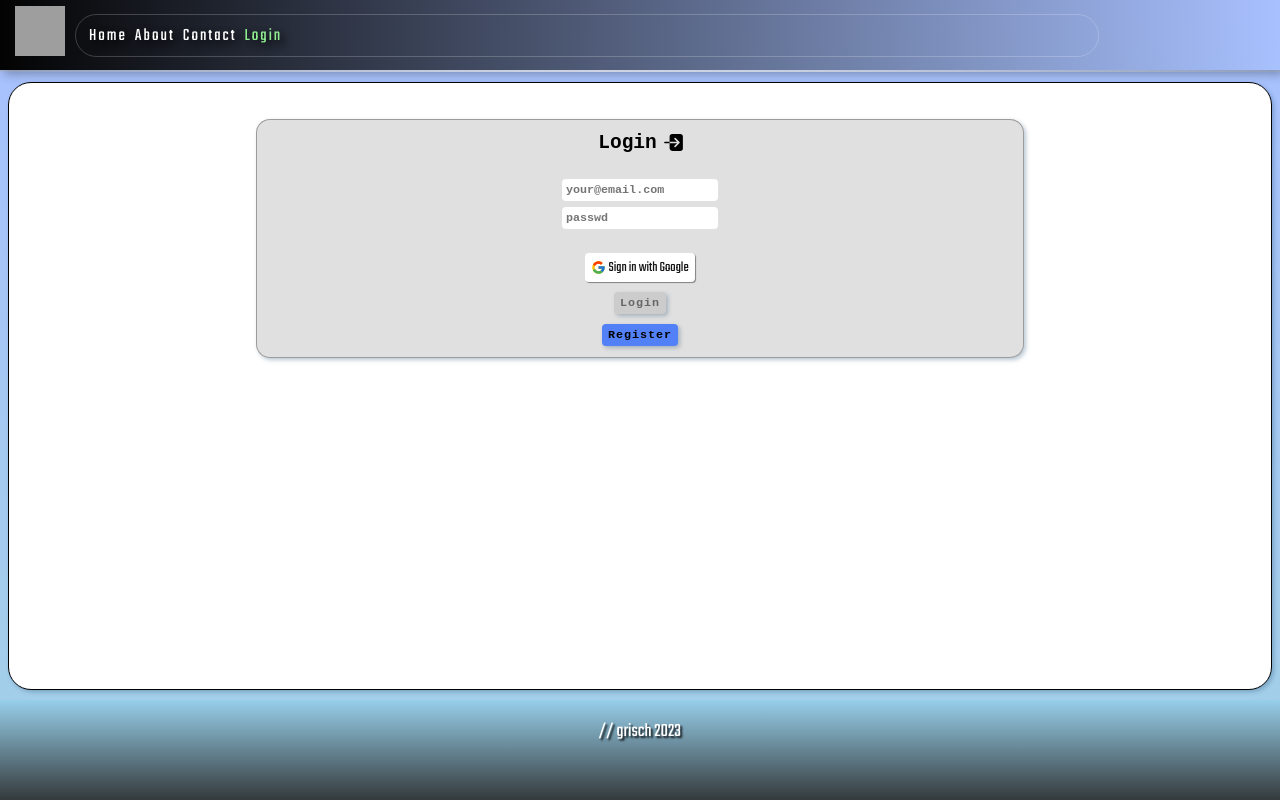
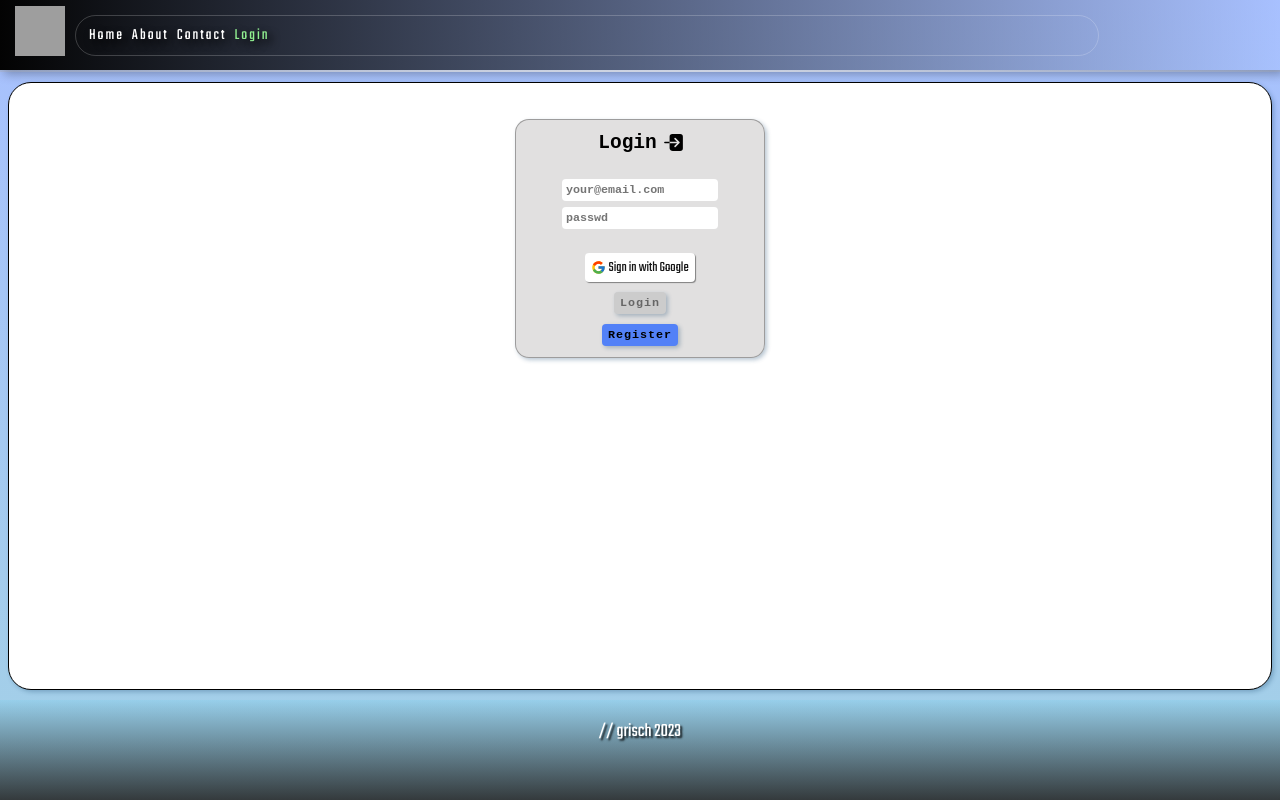
Before and after one commit to Anthcode/react-router, a React (Create React App) app: page /login in a window 1280 px wide. Built offline with nearby package versions, Linux system fonts and the light colour scheme; no server answers; grey boxes are pictures that could not be loaded.

Commit message:
4 files modified

```diff
--- a/src/auth/AuthContext.js
+++ b/src/auth/AuthContext.js
@@ -27,8 +27,8 @@ export function AuthProvider({ children }) {
 
   function signGoogle(){
     const provider = new GoogleAuthProvider();
+    console.log(provider)
     return signInWithPopup(auth, provider)
-  /* */
   }
 
 
@@ -38,31 +38,30 @@ export function AuthProvider({ children }) {
       const userId = userCredential.user.uid;
       const userEmail = userCredential.user.email;
       createUserDataFolder(userId, userEmail);
-      getUserDataFolder(userId);// Tworzenie folderu dla użytkownika w bazie danych
+      getUserDataFolder(userId);// function create data from user in realtimedatabase
       return userId;
     })
     .catch((error) => {
-      console.error('Błąd podczas tworzenia nowego użytkownika:', error);
+      console.error('Error new user created: ', error);
     });
   }
 
   function createUserDataFolder(userId,userEmail) {
     const userFolderRef = ref(db, '/users/' + userId)
-    // Tworzenie folderu dla użytkownika
+    // create user folder
     const userName = userEmail.split('@')[0];
    set(userFolderRef,{
-      // Dodaj dowolne początkowe dane dla folderu użytkownika
-      // Na przykład:
+      // starter default data new user
       id : userId,
       name: userName,
       age: 30,
       email: userEmail
     })
     .then(() => {
-      console.log('Utworzono folder dla użytkownika:', userId);
+      console.log('Created folder for user: ', userId);
     })
     .catch((error) => {
-      console.error('Błąd podczas tworzenia folderu użytkownika:', error);
+      console.error('Error created user folder :', error);
     });
   }
 
@@ -72,11 +71,11 @@ export function AuthProvider({ children }) {
     return signInWithEmailAndPassword(auth, email, password)
     .then((userCredential) => {
       const userId = userCredential.user.uid;
-      getUserDataFolder(userId); // Pobranie danych z folderu użytkownika
+      getUserDataFolder(userId); // get data from user folder
       return userId;
     })
     .catch((error) => {
-      console.error('Błąd podczas tworzenia nowego użytkownika:', error);
+      console.error('Error user login :', error);
     });
   }
 
@@ -113,11 +112,13 @@ export function AuthProvider({ children }) {
   useEffect(() => {
     const unsubscribe = onAuthStateChanged(auth, (user) => {
       setCurrentUser(user);
+
+      console.log(currentUser)
       setLoading(false);
     });
 
     return unsubscribe;
-  }, []);
+  }, [currentUser]);
 
   const value = {
     currentUser,
@@ -128,7 +129,8 @@ export function AuthProvider({ children }) {
     resetPassword,
     updateEmail,
     updatePassword,
-    signGoogle
+    signGoogle,
+    loading
   };
 
   return <AuthContext.Provider value={value}>{children}</AuthContext.Provider>;
--- a/src/components/Login.js
+++ b/src/components/Login.js
@@ -5,13 +5,12 @@ import { IoLogIn } from  "react-icons/io5";
 import { FcGoogle } from  "react-icons/fc"
 
 export default function Login() {
-  const { login, currentUser, logout, signup, signGoogle } = useAuth();
+  const { login, signup, signGoogle } = useAuth();
   const navigate = useNavigate();
   const [email, setEmail] = useState('');
   const [password, setPassword] = useState('');
   const [isLoging, setIsLoging] = useState(false);
   const [error, setError] = useState('');
-
 
   async function handleGoogle(e) {
     e.preventDefault();
@@ -25,8 +24,6 @@ export default function Login() {
     }
     setIsLoging(false);
   }
-
-
 
   async function handleRegister(e) {
     e.preventDefault();
@@ -60,7 +57,7 @@ export default function Login() {
 
   return (
     <div className="login">
-        <form>
+        <form className="form-login">
         <div className="login-header">
           <h2>Login</h2>
           <IoLogIn size={25}/>
@@ -97,7 +94,6 @@ export default function Login() {
           <button className="btn-register" onClick={handleRegister}>
             Register
           </button>
-
         </form>
 
     </div>
--- a/src/components/UserPage.js
+++ b/src/components/UserPage.js
@@ -1,29 +1,28 @@
 import React from 'react';
 import { useAuth } from '../auth/AuthContext';
-import { FaUserCircle} from  "react-icons/fa";
 
 export default function UserPage() {
   const { currentUser, userData } = useAuth();
   return (
     <div className="userPage">
       <div className="userAvatar">
-      <FaUserCircle size={30}/>
+        <img src={currentUser.photoURL} alt="useravatar" className="imgAvatar"/>
       </div>
       <h1>UserPAGE</h1>
       <div className="logout">
         <p>
-          Użytkownik jest zalogowany jako <b>{currentUser.email}</b>
+          Użytkownik jest zalogowany jako <b>{userData.name?userData.name:currentUser.displayName}</b>
         </p>
        <div className="userinfo">
          <ul  style={{fontFamily: 'Droid Sans'}}>
            <li>
-          <b>id:</b> {userData.id}
+          <b>id:</b> {currentUser.uid?currentUser.uid:userData.id}
           </li>
           <li>
-          <b>email:</b> {userData.email}
+          <b>email:</b> {currentUser.email?currentUser.email:userData.email?userData.email:'none'}
           </li>
           <li>
-          <b>name:</b> {userData.name}
+          <b>name:</b> {userData.name?userData.name:currentUser.displayName}
           </li>
           <li>
           <b>age:</b> {userData.age}
--- a/src/style.css
+++ b/src/style.css
@@ -19,7 +19,7 @@ body {
 .app {
   height: 100vh;
   min-height: 400px;
-  min-width: 350px;
+  min-width: 360px;
   display: flex;
   flex-direction: column;
 }
@@ -70,7 +70,7 @@ a:hover::before {
 main {
   height: 100vh;
   min-height: 300px;
-  min-width: 350px;
+
   border: 1px solid rgb(0, 0, 0);
   margin: 10px 8px;
   border-radius: 23px;
@@ -98,6 +98,7 @@ main {
   display: flex;
   margin: 10px;
   width: 80vw;
+  font-size: 0.9em;
 }
 nav {
   font-size: 1.1em;
@@ -115,12 +116,12 @@ nav {
   width: 80vw;
   position: absolute;
 }
-form {
+.form-login {
   display: flex;
   flex-direction: column;
   align-items: center;
-  min-width: 60vw;
-  max-width:400px;
+  min-width: 250px;
+  max-width:90vw;
   background-color: rgba(107, 102, 102, 0.2);
   border: 1px solid rgba(0, 0, 0, 0.3);
   border-radius: 14px;
@@ -235,7 +236,7 @@ article {
   display: flex;
   flex-direction: column;
   align-items: center;
-  padding: 10px 8px;
+
   overflow-y: scroll;
   scrollbar-width: none;
 }
@@ -282,9 +283,25 @@ article {
   padding: 10px;
   box-shadow: 0px 3px 4px rgba(0, 0, 0, 0.2);
 }
+.imgAvatar{
+  border-radius: 50%;
+  width: 50px;
+  height: 50px;
+}
 .login-header{
   width: 100%;
   display: flex;
   align-items: center;
  justify-content:center;
 }
+.about-section{
+  display: flex;
+  flex-direction: row;
+  justify-content: center;
+  font-size: medium;
+}
+
+.google-maps{
+  display: flex;
+  justify-content: center;
+}
```
